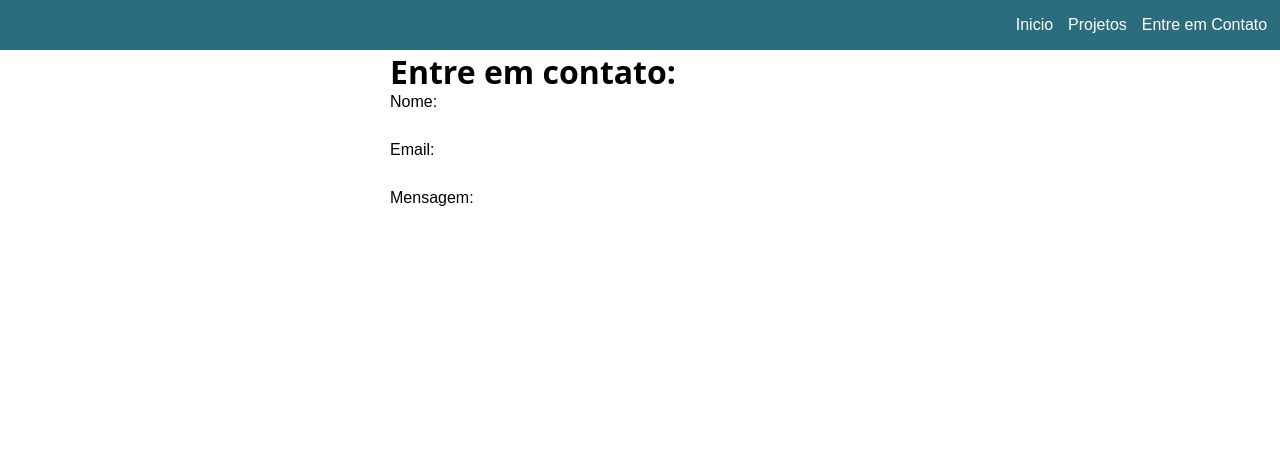
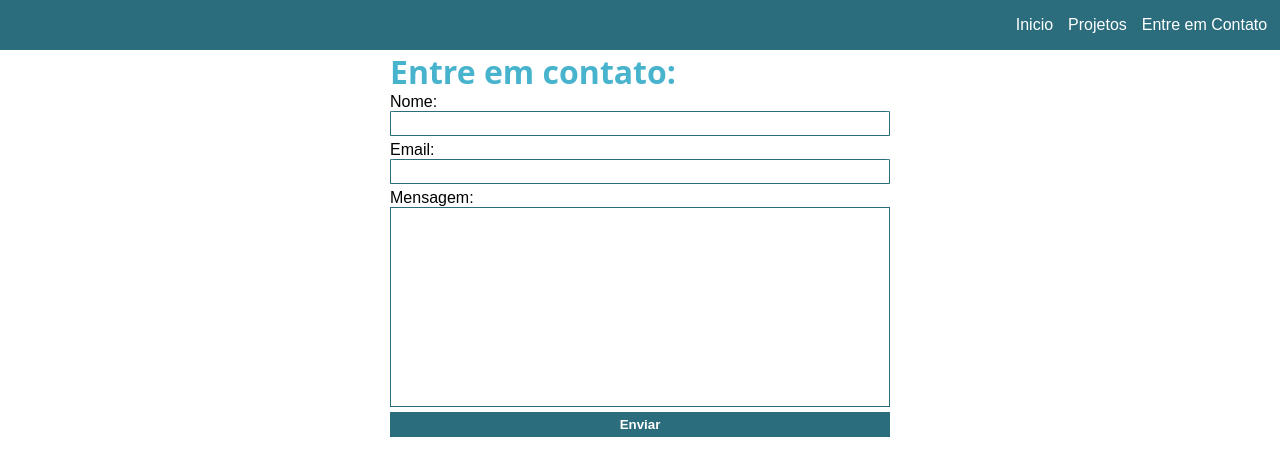
Before and after one commit to hgo19/hgo19.github.io, a React (Create React App) app: page /contact in a window 1280 px wide. Shown: the top 476 px of the page. Built offline with nearby package versions, Linux system fonts and the light colour scheme.

Commit message:
Refatorado css ContactForm componente para styled component

```diff
--- a/src/assets/contact.css
+++ b/src/assets/contact.css
@@ -1,4 +1,4 @@
-.contact-form-container {
+/* .contact-form-container {
   display: flex;
   justify-content: center;
 }
@@ -13,9 +13,9 @@
   display: flex;
   flex-direction: column;
   margin-bottom: 5px;
-}
+} */
 
-.contact-form input {
+/* .contact-form input {
   border-radius: 1%;
   border: 1px solid var(--header-color);
   height: 25px;
@@ -23,9 +23,9 @@
 
 .contact-form input:focus-visible {
   outline: 2px auto var(--title-color);
-}
+} */
 
-.contact-form textarea {
+/* .contact-form textarea {
   border: 1px solid var(--header-color);
   height: 200px;
   resize: none;
@@ -47,7 +47,7 @@
 .contact-form button:hover {
   cursor: pointer;
   opacity: 0.8;
-}
+} */
 
 @media ( max-width: 700px  ) {
   .contact-form {
--- a/src/components/ContactForm.jsx
+++ /dev/null
@@ -1,46 +0,0 @@
-import React from 'react';
-import emailjs from 'emailjs-com';
-
-import '../assets/contact.css';
-
-export default function ContactForm() {
-  const sendEmail = (e) => {
-    e.preventDefault();
-
-    emailjs
-      .sendForm('contato_portifolio', 'template_0p7yt3b', e.target, 'nTCrojYa4BqZjbII0')
-      .then(() => {
-        alert('Email enviado com sucesso!');
-      }, (error) => {
-        alert(error.message);
-      });
-
-    e.target.reset();
-  };
-
-  return (
-    <div className="contact-form-container">
-      <div>
-        <h1>Entre em contato:</h1>
-        <form
-          onSubmit={sendEmail}
-          className="contact-form"
-        >
-          <label className="line-contact-form">
-            Nome:
-            <input type="text" name="name" />
-          </label>
-          <label className="line-contact-form">
-            Email:
-            <input type="email" name="email" />
-          </label>
-          <label className="line-contact-form">
-            Mensagem:
-            <textarea name="message" />
-          </label>
-          <button type="submit">Enviar</button>
-        </form>
-      </div>
-    </div>
-  );
-}
--- /dev/null
+++ b/src/components/ContactForm/index.jsx
@@ -0,0 +1,52 @@
+import React from 'react';
+import emailjs from 'emailjs-com';
+
+import {
+  FormContainerStyled,
+  TitleStyled,
+  FormStyled,
+  LabelStyled,
+  InputStyled,
+  TextareaStyled,
+  ButtonStyled } from './styles';
+
+export default function ContactForm() {
+  const sendEmail = (e) => {
+    e.preventDefault();
+
+    emailjs
+      .sendForm('contato_portifolio', 'template_0p7yt3b', e.target, 'nTCrojYa4BqZjbII0')
+      .then(() => {
+        alert('Email enviado com sucesso!');
+      }, (error) => {
+        alert(error.message);
+      });
+
+    e.target.reset();
+  };
+
+  return (
+    <FormContainerStyled>
+      <div>
+        <TitleStyled>Entre em contato:</TitleStyled>
+        <FormStyled
+          onSubmit={sendEmail}
+        >
+          <LabelStyled>
+            Nome:
+            <InputStyled type="text" name="name" />
+          </LabelStyled>
+          <LabelStyled>
+            Email:
+            <InputStyled type="email" name="email" />
+          </LabelStyled>
+          <LabelStyled>
+            Mensagem:
+            <TextareaStyled name="message" />
+          </LabelStyled>
+          <ButtonStyled type="submit">Enviar</ButtonStyled>
+        </FormStyled>
+      </div>
+    </FormContainerStyled>
+  );
+}
--- /dev/null
+++ b/src/components/ContactForm/styles.js
@@ -0,0 +1,62 @@
+import styled from "styled-components";
+
+export const FormContainerStyled = styled.div`
+  display: flex;
+  justify-content: center;
+`;
+
+export const TitleStyled = styled.h1`
+  color: ${({theme}) => theme.titleColor};
+`;
+
+export const FormStyled = styled.form`
+  display: flex;
+  flex-direction: column;
+  width: 500px;
+
+  @media ( max-width: 700px  ) {
+    width: 400px;
+  }
+
+  @media ( max-width: 500px  ) {
+    width: 300px;
+}
+`;
+
+export const LabelStyled = styled.label`
+  display: flex;
+  flex-direction: column;
+  margin-bottom: 5px;
+`;
+
+export const InputStyled = styled.input`
+  border-radius: 1%;
+  border: 1px solid ${({theme}) => theme.headerColor};
+  height: 25px;
+
+  :focus-visible {
+  outline: 2px auto ${({theme}) => theme.titleColor};
+}
+`;
+
+export const TextareaStyled = styled.textarea`
+  border: 1px solid ${({theme}) => theme.headerColor};
+  height: 200px;
+  resize: none;
+  width: 100%;
+
+  :focus-visible {
+  outline: 2px auto ${({theme}) => theme.titleColor};
+}`;
+
+export const ButtonStyled = styled.button`
+  background-color: ${({theme}) => theme.headerColor};
+  border: none;
+  color: white;
+  cursor: pointer;
+  font-weight: 700;
+  padding: 5px;
+
+  :hover {
+  opacity: 0.8;
+  }`;
```
